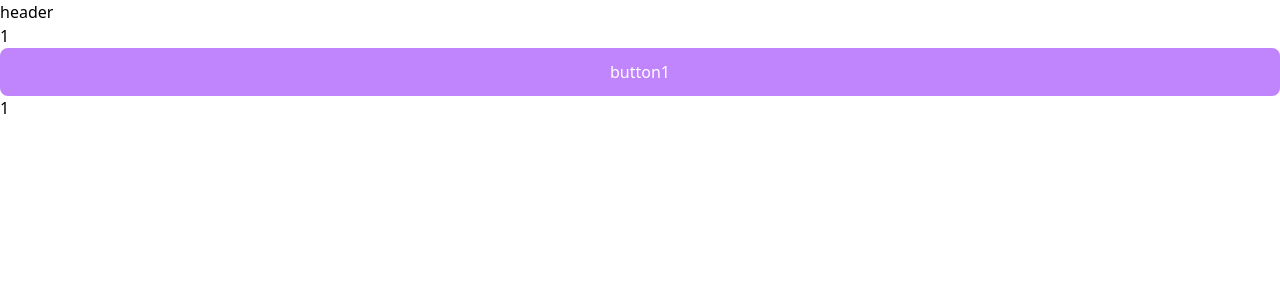
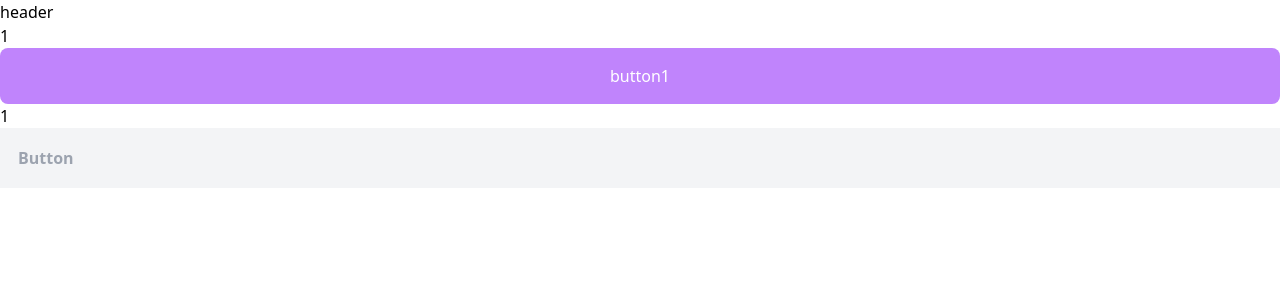
Before and after one commit to FromRagsToRich/Lottos, a Next.js app: page / in a window 1280 px wide. Shown: the top 300 px of the page. Built offline with nearby package versions, Linux system fonts and the light colour scheme.

Commit message:
feat/add dropdown and useVisible

```diff
--- a/pages/index.tsx
+++ b/pages/index.tsx
@@ -1,5 +1,6 @@
 import { purchaseState } from '@atoms/index';
 import { Button } from '@components/Common';
+import Dropdown from '@components/Common/Dropdown';
 import { ChangeEvent } from 'react';
 import { useRecoilState } from 'recoil';
 
@@ -14,6 +15,7 @@ const HomePage = () => {
       <input onChange={onChange} value={count} />
       <Button onClick={() => console.log('hello')} text="button1" />
       <div>{count}</div>
+      <Dropdown />
     </div>
   );
 };
--- a/src/components/Common/Button.tsx
+++ b/src/components/Common/Button.tsx
@@ -9,7 +9,7 @@ interface Props {
 function Button({ onClick, value, text, loading, ...props }: Props) {
   return (
     <button
-      className="w-full bg-purple-400 py-3 px-4 rounded-lg text-white bold"
+      className="w-full bg-purple-400 py-4 px-4 rounded-lg text-white bold"
       onClick={onClick}
       value={value}
       {...props}
--- /dev/null
+++ b/src/components/Common/Dropdown.tsx
@@ -0,0 +1,45 @@
+import { cls } from '@lib/bindClassName';
+import { useOutsideClick } from '@lib/hooks';
+import React, { useState } from 'react';
+
+type DropdownProps = {
+  placeholder: string;
+};
+
+// https://stackoverflow.com/questions/32553158/detect-click-outside-react-component
+
+function Dropdown() {
+  const { ref, visible, setVisible } = useOutsideClick<HTMLDivElement>(false);
+
+  const handleOpen = () => {
+    setVisible(true);
+  };
+
+  const handleClose = () => {
+    setVisible(false);
+  };
+
+  return (
+    <div className="w-full relative" onBlur={handleClose}>
+      <div
+        ref={ref}
+        className="p-4 border-2 border-gray-100 bg-gray-100 text-gray-400 font-bold cursor-pointer"
+        onClick={handleOpen}
+      >
+        Button
+      </div>
+      <div
+        className={cls(
+          `${visible ? 'block' : 'hidden'}`,
+          'w-full p-4',
+          'absolute top-16',
+          'border-2 border-gray-100',
+        )}
+      >
+        <div className="p-2 hover:bg-gray-200 rounded-lg">1</div>
+      </div>
+    </div>
+  );
+}
+
+export default Dropdown;
--- /dev/null
+++ b/src/lib/hooks/index.ts
@@ -0,0 +1,3 @@
+import useOutsideClick from './useOutsideClick';
+
+export { useOutsideClick };
--- /dev/null
+++ b/src/lib/hooks/useOutsideClick.ts
@@ -0,0 +1,33 @@
+import { useState, useEffect, useRef, MouseEvent, useCallback } from 'react';
+
+function useOutsideClick<T extends HTMLElement>(initialIsVisible: boolean) {
+  const [visible, setVisible] = useState(initialIsVisible);
+  const ref = useRef<T | null>(null);
+
+  const handleClickOutside = useCallback(
+    (event: CustomEvent<MouseEvent<T>>) => {
+      if (
+        ref.current &&
+        !ref.current.contains(event.target as HTMLDivElement)
+      ) {
+        setVisible(false);
+      }
+    },
+    [],
+  );
+
+  useEffect(() => {
+    document.addEventListener('click', handleClickOutside as EventListener);
+
+    return () => {
+      document.removeEventListener(
+        'click',
+        handleClickOutside as EventListener,
+      );
+    };
+  }, [handleClickOutside, ref]);
+
+  return { ref, visible, setVisible };
+}
+
+export default useOutsideClick;
--- a/tailwind.config.js
+++ b/tailwind.config.js
@@ -4,7 +4,11 @@ module.exports = {
     './src/components/**/*.{js,ts,jsx,tsx}',
   ],
   theme: {
-    extend: {},
+    extend: {
+      transitionProperty: {
+        height: 'height',
+      },
+    },
   },
   plugins: [],
 };
```
